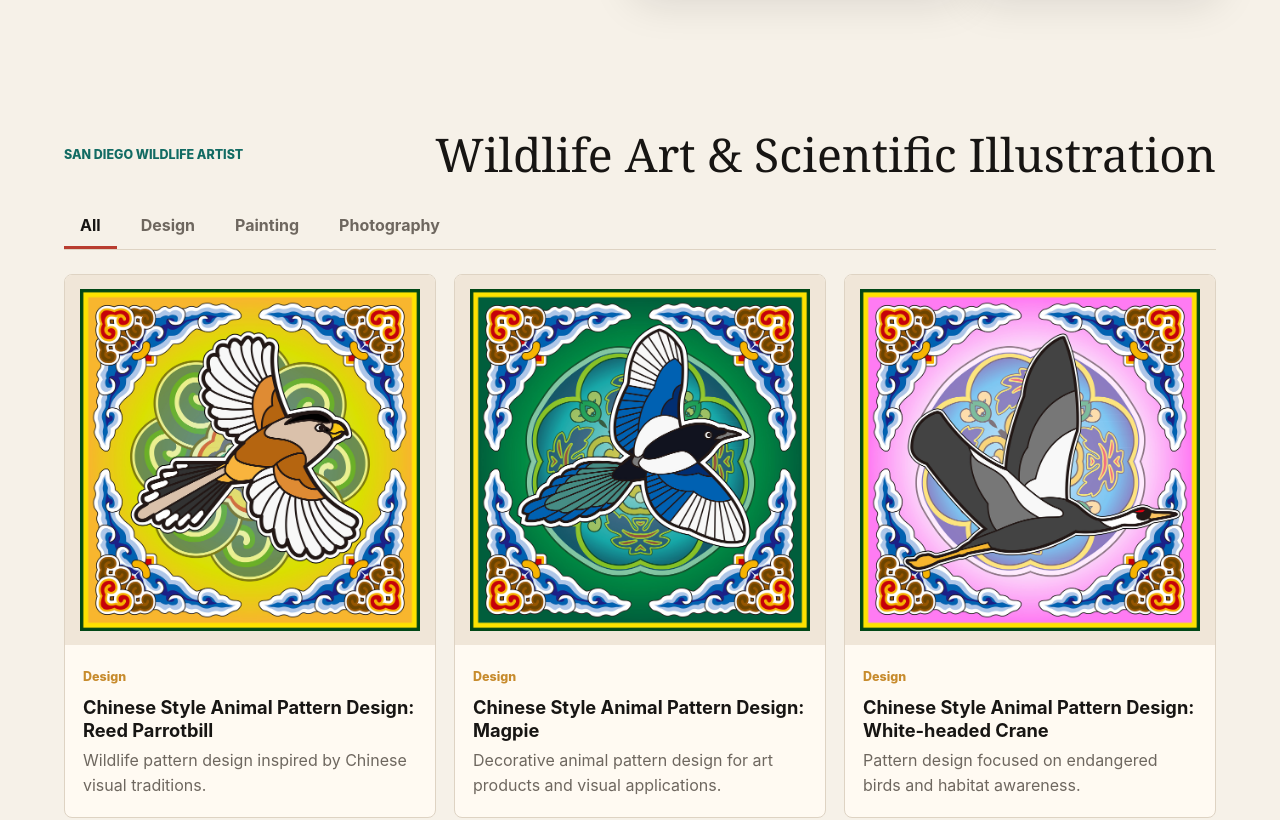
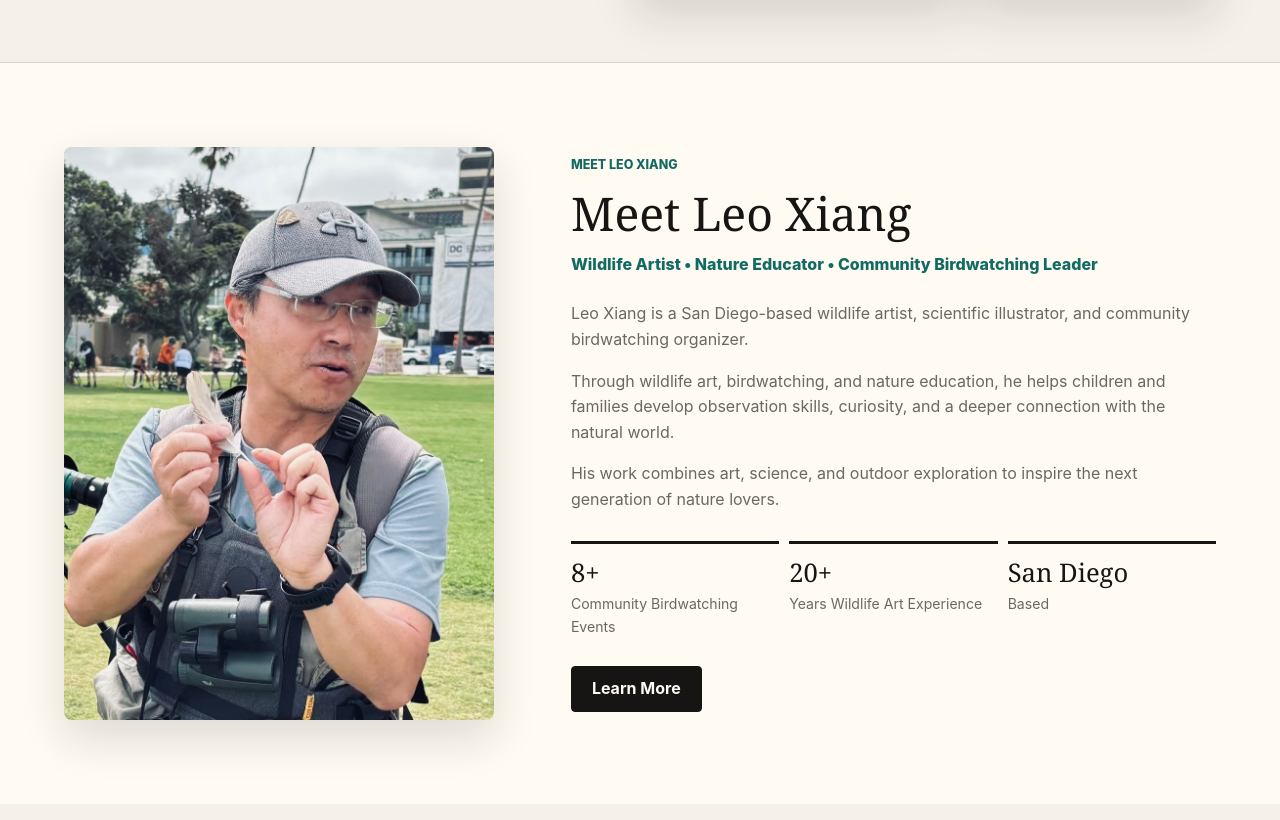
Before and after one commit to lexiang64-cmd/lexiangart-portfolio, a website: page index.html in a window 1280 px wide. Shown: the part 753-1573 px from the top of the page. Drawn offline with Linux system fonts and the light colour scheme.

Commit message:
update Leo Xiang personal branding

```diff
--- a/index.html
+++ b/index.html
@@ -10,7 +10,7 @@
     />
     <link rel="canonical" href="https://www.lexiangart.com/" />
     <meta property="og:type" content="website" />
-    <meta property="og:site_name" content="LEO'S WILDLIFE ART & DESIGN" />
+    <meta property="og:site_name" content="LEO XIANG | Wildlife Art & Nature Education" />
     <meta property="og:title" content="Leo Xiang | Wildlife Artist & Nature Educator in San Diego" />
     <meta
       property="og:description"
@@ -18,13 +18,15 @@
     />
     <meta property="og:url" content="https://www.lexiangart.com/" />
     <meta property="og:image" content="https://www.lexiangart.com/assets/painting-golden-pool.jpg" />
+    <link rel="icon" type="image/png" href="assets/Leo.PNG" />
+    <link rel="apple-touch-icon" href="assets/Leo.PNG" />
     <link rel="stylesheet" href="styles.css" />
   </head>
   <body>
     <header class="site-header" id="top">
       <a class="brand" href="/" aria-label="Back to home">
-        <span class="brand-mark">L</span>
-        <span>LEO'S WILDLIFE ART & DESIGN</span>
+        <img class="brand-logo" src="assets/Leo.PNG" alt="Leo Xiang Wildlife Art Logo" />
+        <span>LEO XIANG | Wildlife Art & Nature Education</span>
       </a>
       <nav class="main-nav" aria-label="Main navigation">
         <a href="/artwork">Artwork</a>
@@ -70,6 +72,48 @@
               alt="Wildlife art and design preview"
             />
           </figure>
+        </div>
+      </section>
+
+      <section class="meet-section" aria-label="Meet Leo Xiang">
+        <figure class="meet-photo">
+          <img
+            src="assets/LeoXiang.jpg"
+            alt="Leo Xiang leading a birdwatching activity in San Diego"
+          />
+        </figure>
+        <div class="meet-copy">
+          <p class="eyebrow">Meet Leo Xiang</p>
+          <h2>Meet Leo Xiang</h2>
+          <p class="meet-subheading">Wildlife Artist • Nature Educator • Community Birdwatching Leader</p>
+          <p>
+            Leo Xiang is a San Diego-based wildlife artist, scientific illustrator, and
+            community birdwatching organizer.
+          </p>
+          <p>
+            Through wildlife art, birdwatching, and nature education, he helps children and
+            families develop observation skills, curiosity, and a deeper connection with the
+            natural world.
+          </p>
+          <p>
+            His work combines art, science, and outdoor exploration to inspire the next
+            generation of nature lovers.
+          </p>
+          <dl class="meet-stats">
+            <div>
+              <dt>8+</dt>
+              <dd>Community Birdwatching Events</dd>
+            </div>
+            <div>
+              <dt>20+</dt>
+              <dd>Years Wildlife Art Experience</dd>
+            </div>
+            <div>
+              <dt>San Diego</dt>
+              <dd>Based</dd>
+            </div>
+          </dl>
+          <a class="button primary" href="/about">Learn More</a>
         </div>
       </section>
 
@@ -271,7 +315,7 @@
     </main>
 
     <footer class="site-footer">
-      <span>© 2026 LEO'S WILDLIFE ART & DESIGN</span>
+      <span>© 2026 LEO XIANG | Wildlife Art & Nature Education</span>
       <a href="#top">Back to top</a>
     </footer>
 
--- a/styles.css
+++ b/styles.css
@@ -71,6 +71,13 @@ a {
 
 .brand span:last-child {
   line-height: 1.15;
+}
+
+.brand-logo {
+  flex: 0 0 auto;
+  width: auto;
+  height: clamp(40px, 4vw, 50px);
+  object-fit: contain;
 }
 
 .brand-mark {
@@ -205,6 +212,67 @@ h3 {
 
 .tile-large {
   grid-row: span 2;
+}
+
+.meet-section {
+  display: grid;
+  grid-template-columns: minmax(280px, 0.48fr) minmax(0, 0.72fr);
+  gap: clamp(28px, 6vw, 78px);
+  align-items: center;
+  padding: 84px clamp(18px, 5%, 68px);
+  border-top: 1px solid var(--line);
+  background: var(--surface);
+}
+
+.meet-photo {
+  margin: 0;
+  overflow: hidden;
+  border-radius: 8px;
+  background: #d7c6b3;
+  box-shadow: var(--shadow);
+}
+
+.meet-photo img {
+  width: 100%;
+  height: auto;
+  max-height: 620px;
+  object-fit: contain;
+  background: #eadfce;
+}
+
+.meet-copy p:not(.eyebrow):not(.meet-subheading) {
+  max-width: 68ch;
+  color: var(--muted);
+}
+
+.meet-subheading {
+  margin: 14px 0 24px;
+  color: var(--teal);
+  font-weight: 800;
+}
+
+.meet-stats {
+  display: grid;
+  grid-template-columns: repeat(3, minmax(0, 1fr));
+  gap: 10px;
+  margin: 28px 0;
+}
+
+.meet-stats div {
+  padding: 16px 0 0;
+  border-top: 3px solid var(--ink);
+}
+
+.meet-stats dt {
+  font-family: Georgia, "Times New Roman", serif;
+  font-size: clamp(1.45rem, 2vw, 2rem);
+  line-height: 1;
+}
+
+.meet-stats dd {
+  margin: 8px 0 0;
+  color: var(--muted);
+  font-size: 0.88rem;
 }
 
 .section {
@@ -503,6 +571,7 @@ h3 {
 
 @media (max-width: 920px) {
   .hero,
+  .meet-section,
   .feature-section,
   .feature-section-alt,
   .about-section,
@@ -571,8 +640,13 @@ h3 {
 
   .work-grid,
   .info-grid,
+  .meet-stats,
   .stats {
     grid-template-columns: 1fr;
+  }
+
+  .brand-logo {
+    height: 40px;
   }
 
   .work-card {
```
Also changed, not shown: about.html (+6 -3 lines), artwork.html (+6 -4 lines), birdwatching.html (+6 -3 lines), blog.html (+6 -3 lines), classes.html (+6 -3 lines), contact.html (+6 -3 lines), assets/Leo.PNG (added), assets/LeoXiang.jpg (added).
